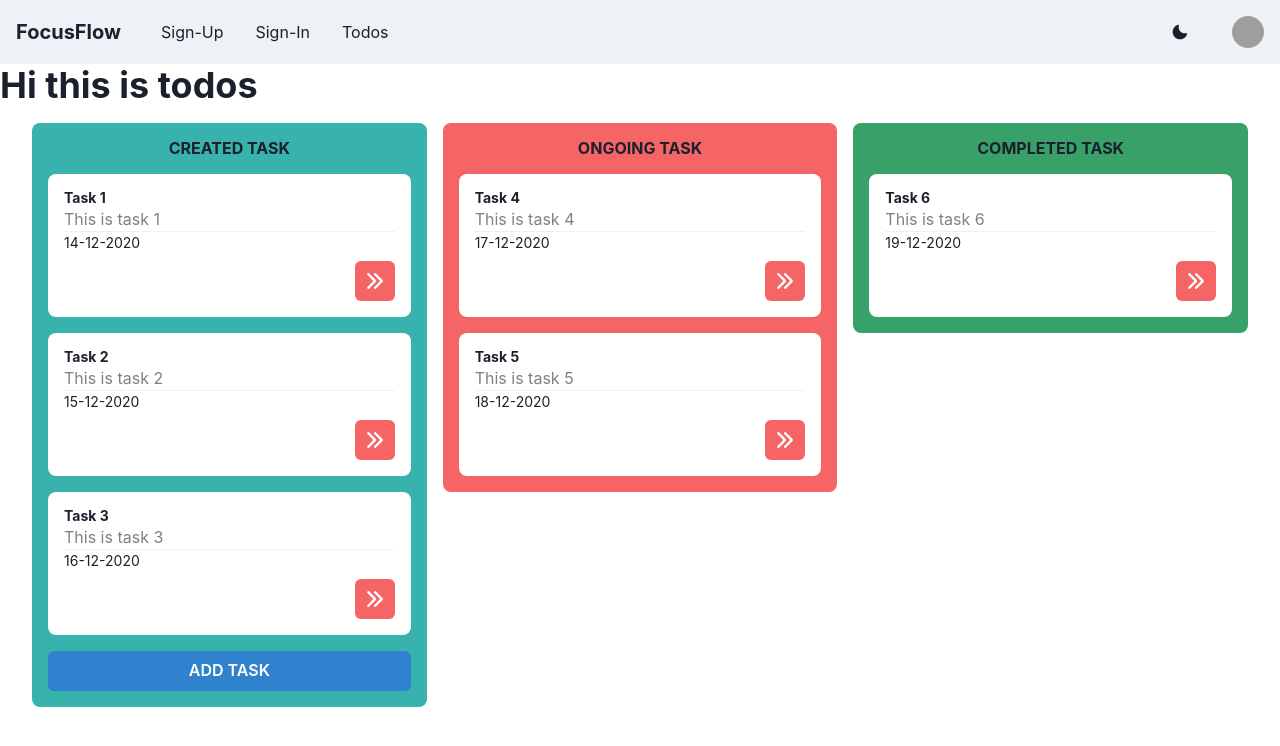
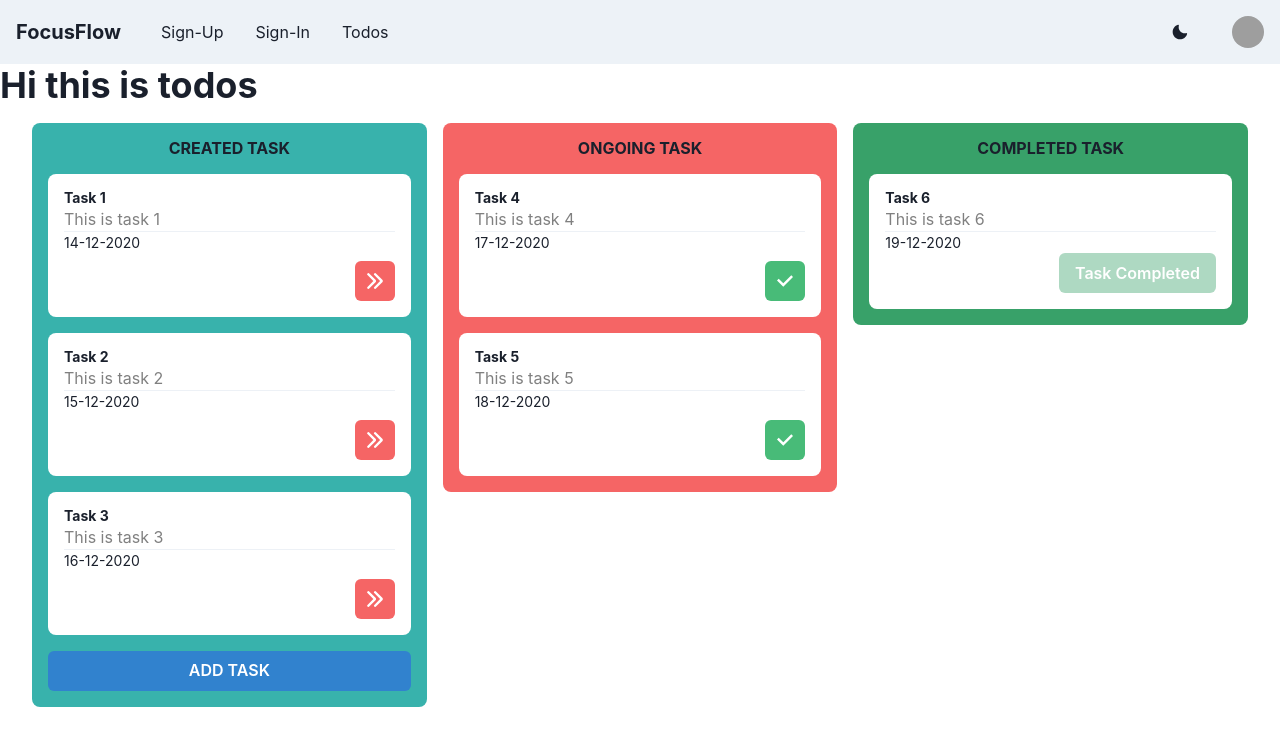
Before and after one commit to goatps/fuzzy-winner, a React (Create React App) app: page /todos in a window 1280 px wide. Shown: the top 746 px of the page. Built offline with nearby package versions, Linux system fonts and the light colour scheme; grey boxes are pictures that could not be loaded.

Commit message:
Added logic for buttons

```diff
--- a/src/Todo/DisplayTodo.tsx
+++ b/src/Todo/DisplayTodo.tsx
@@ -9,6 +9,7 @@ export default function DisplayTodo(props: any) {
         .map((task: any) => {
           return (
             <TodoCard
+              status = {props.status}
               key={task.id}
               id={task.id}
               title={task.title}
--- a/src/Todo/TodoCard.tsx
+++ b/src/Todo/TodoCard.tsx
@@ -1,8 +1,9 @@
 import React from "react";
-import { ArrowRightIcon } from "@chakra-ui/icons";
+import { ArrowRightIcon, CheckIcon } from "@chakra-ui/icons";
 
 import {
   Box,
+  Button,
   Divider,
   Heading,
   IconButton,
@@ -13,6 +14,9 @@ import {
 
 
 export default function TodoCard(props: any) {
+  const icon = props.status === 'ongoing'? <CheckIcon /> : <ArrowRightIcon />;
+  const checkColor = useColorModeValue("green.400", "green.500");
+  const arrowColor = useColorModeValue("red.400", "red.500");
   return (
     <>
       <Box
@@ -31,17 +35,26 @@ export default function TodoCard(props: any) {
         </Text>
         <Divider />
         <Text fontSize="sm">{props.createdAt}</Text>
-        <IconButton
-          mt="0.5em"
-          colorScheme="red"
-          float="right"
-          id={props.id}
-          color={useColorModeValue("white", "black")}
-          bg={useColorModeValue("red.400", "red.500")}
-          aria-label="task completed icon"
-          icon={<ArrowRightIcon />}
-        />
-
+        {props.status!== "completed"?
+          (<IconButton
+            mt="0.5em"
+            colorScheme={props.status === "ongoing"?"green": "red"}
+            float="right"
+            id={props.id}
+            // color={useColorModeValue("white", "black")}
+            bg={props.status === "created"? arrowColor: checkColor}
+            aria-label="task completed icon"
+            icon={ props.status === 'ongoing'? <CheckIcon /> : <ArrowRightIcon />}
+          />)
+          :
+          <Button
+            isDisabled
+            float="right"
+            colorScheme= "green"
+          >
+            Task Completed
+          </Button>
+        }
       </Box>
     </>
   );
--- a/src/Todo/Todos.tsx
+++ b/src/Todo/Todos.tsx
@@ -1,12 +1,12 @@
 import React, { useState } from "react";
 import {
   Box,
-  Button,
-  Divider,
+  // Button,
+  // Divider,
   Grid,
   GridItem,
   Heading,
-  Text,
+  // Text,
   useColorModeValue,
 } from "@chakra-ui/react";
 
```
